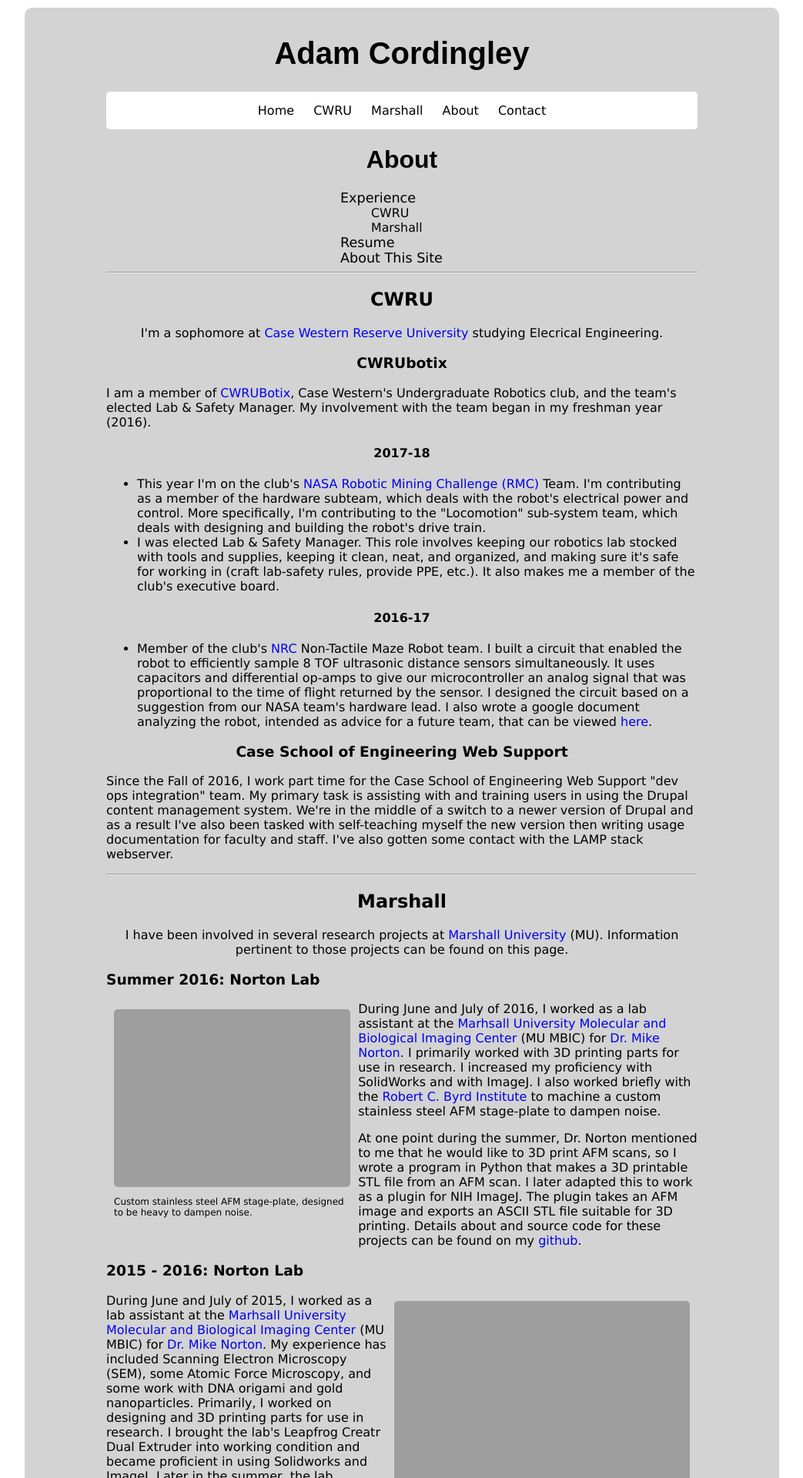
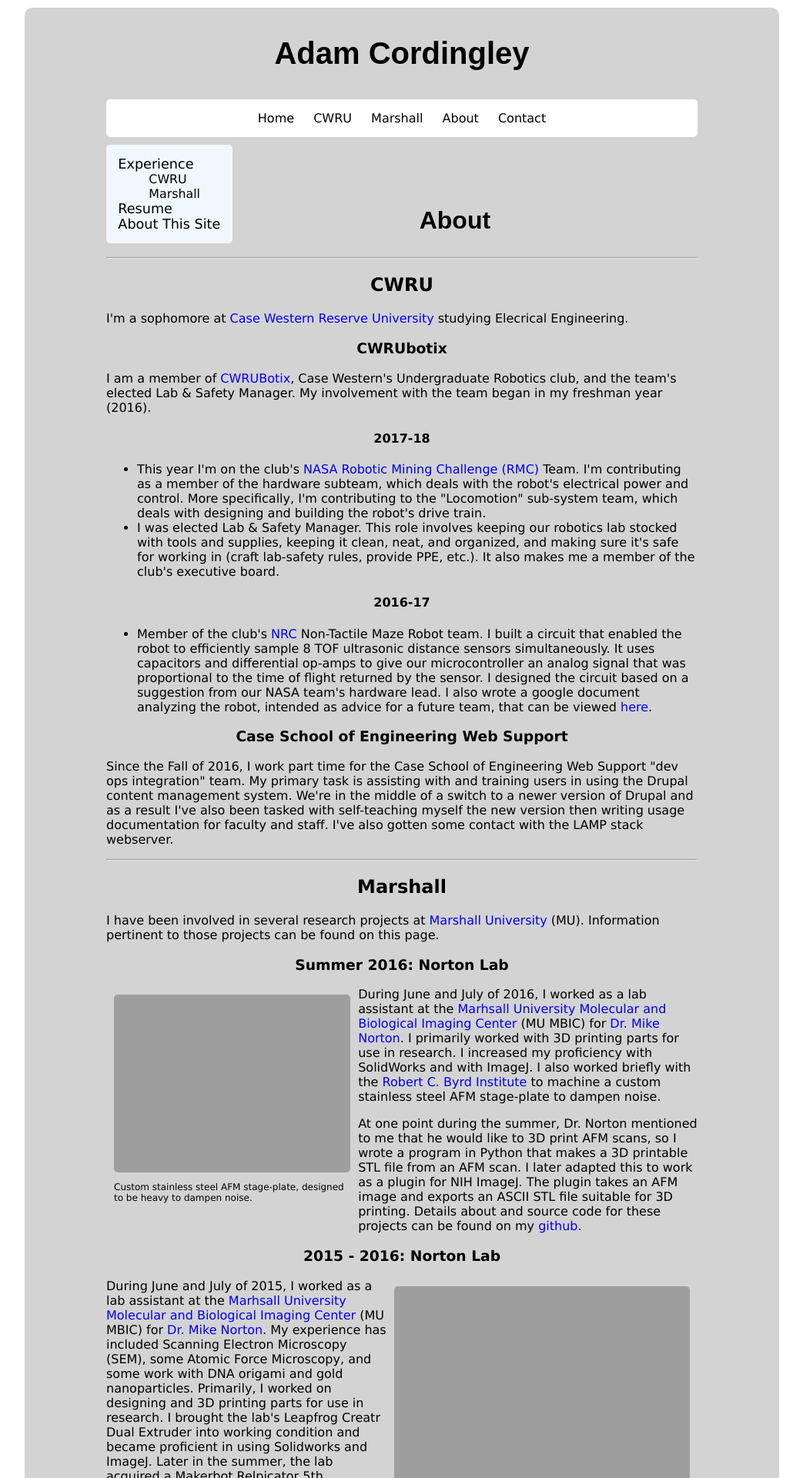
Before and after one commit to AdamC19/AdamC19.github.io, a Jekyll site: the page built from about.html, in a window 1280 px wide. Shown: the top 1920 px of the page at 77% size, without its empty margins (118-1161 px from the left). Built offline with Jekyll 4.4.1, drawn with Linux system fonts in a browser that asks for light colours; comment, search, counter and statistics services are not loaded; some of the changed text lies outside the part shown.

Commit message:
Improve alignment of About page objects & update some about page content

```diff
--- /dev/null
+++ b/_layouts/about.html
@@ -0,0 +1,60 @@
+<!DOCTYPE html>
+<html>
+<head>
+	<base href="{{ site.url }}">
+	<link rel="stylesheet" type="text/css" href="style.css">
+	<meta charset="UTF-8">
+	<meta name="description" content="This is the personal website of Adam Cordingley. Information pertinent to Adam's research at Marshall University, interests, and projects can be found here.">
+	<meta name="author" content="Adam C. Cordingley">
+
+	<title>Adam Cordingley - {{ page.title }}</title>
+	<link rel="apple-touch-icon" sizes="57x57" href="icons/apple-icon-57x57.png">
+	<link rel="apple-touch-icon" sizes="60x60" href="icons/apple-icon-60x60.png">
+	<link rel="apple-touch-icon" sizes="72x72" href="icons/apple-icon-72x72.png">
+	<link rel="apple-touch-icon" sizes="76x76" href="icons/apple-icon-76x76.png">
+	<link rel="apple-touch-icon" sizes="114x114" href="icons/apple-icon-114x114.png">
+	<link rel="apple-touch-icon" sizes="120x120" href="icons/apple-icon-120x120.png">
+	<link rel="apple-touch-icon" sizes="144x144" href="icons/apple-icon-144x144.png">
+	<link rel="apple-touch-icon" sizes="152x152" href="icons/apple-icon-152x152.png">
+	<link rel="apple-touch-icon" sizes="180x180" href="icons/apple-icon-180x180.png">
+	<link rel="icon" type="image/png" sizes="192x192"  href="icons/android-icon-192x192.png">
+	<link rel="icon" type="image/png" sizes="32x32" href="icons/favicon-32x32.png">
+	<link rel="icon" type="image/png" sizes="96x96" href="icons/favicon-96x96.png">
+	<link rel="icon" type="image/png" sizes="16x16" href="icons/favicon-16x16.png">
+	<link rel="manifest" href="icons/manifest.json">
+	<meta name="msapplication-TileColor" content="#ffffff">
+	<meta name="msapplication-TileImage" content="icons/ms-icon-144x144.png">
+	<meta name="theme-color" content="#ffffff">
+
+	<!--Google Analytics-->
+	<script type="text/javascript" src="googleanalytics.js"></script>
+	<!--Google Stuff-->
+	<script type="text/javascript" src="https://apis.google.com/js/platform.js"></script>
+	<!--Twitter-->
+	<script type="text/javascript" src="http://platform.twitter.com/widgets.js"></script>
+	<!--GitHub-->
+	<script async defer src="https://buttons.github.io/buttons.js"></script>
+</head>
+<body>
+	<div id="backdrop" class="center">
+		<!--<img src="img/web_header.png">-->
+		<h1 id="header">Adam Cordingley</h1>
+		<div id="nav" >
+			<a href="index.html"    id="link">Home</a>
+			<a href="cwru.html"     id="link">CWRU</a>
+			<a href="research.html" id="link">Marshall</a>
+			<a href="about.html"    id="link">About</a>
+			<a href="contact.html"  id="link">Contact</a>
+
+		</div>
+		<div id="content" class="center">
+
+			{{ content }}
+		</div>
+	</div>
+	<div id="footer">
+			<p>&copy; 2018 Adam Cordingley</p>
+		</div>
+
+</body>
+</html>
--- a/about.html
+++ b/about.html
@@ -14,36 +16,43 @@
 	<li><a href="about.html#site">About This Site</a></li>
 </ul>
 
+
+<h1 class="center-about">{{ page.title }}</h1>
+
 <hr />
-<h2 id="cwru">CWRU</h2>
+<h2 id="cwru" class="center-all">CWRU</h2>
 <p>
 I&apos;m a sophomore at <a href="http://case.edu" target="_blank">Case Western Reserve University</a> studying Elecrical Engineering.
 </p>
 
-<h3>CWRUbotix</h3>
-<p id="left-align">I am a member of <a href="http://cwrubotix.case.edu" target="_blank">CWRUBotix</a>, Case Western&apos;s Undergraduate Robotics club, and the team&apos;s elected Lab &amp; Safety Manager. My involvement with the team began in my freshman year (2016).
-<h4>2017-18</h4>
-<ul id="left-align">
-	<li>This year I&apos;m on the club&apos;s <a href="http://cwrubotix.case.edu/nasa_rmc.html" target="_blank">NASA Robotic Mining Challenge (RMC)</a> Team. I&apos;m contributing as a member of the hardware subteam, which deals with the robot&apos;s electrical power and control. More specifically, I&apos;m contributing to the &quot;Locomotion&quot; sub-system team, which deals with designing and building the robot&apos;s drive train.</li>
-	<li>I was elected Lab &amp; Safety Manager. This role involves keeping our robotics lab stocked with tools and supplies, keeping it clean, neat, and organized, and making sure it&apos;s safe for working in (craft lab-safety rules, provide PPE, etc.). It also makes me a member of the club&apos;s executive board.</li>
-</ul>
+<h3 class="center-all">CWRUbotix</h3>
 
-<h4>2016-17</h4>
+<div id="left-align">
+	<p>I am a member of <a href="http://cwrubotix.case.edu" target="_blank">CWRUBotix</a>, Case Western&apos;s Undergraduate Robotics club, and the team&apos;s elected Lab &amp; Safety Manager. My involvement with the team began in my freshman year (2016).
+	<h4 class="center-all">2017-18</h4>
+	<ul>
+		<li>This year I&apos;m on the club&apos;s <a href="http://cwrubotix.case.edu/nasa_rmc.html" target="_blank">NASA Robotic Mining Challenge (RMC)</a> Team. I&apos;m contributing as a member of the hardware subteam, which deals with the robot&apos;s electrical power and control. More specifically, I&apos;m contributing to the &quot;Locomotion&quot; sub-system team, which deals with designing and building the robot&apos;s drive train.</li>
+		<li>I was elected Lab &amp; Safety Manager. This role involves keeping our robotics lab stocked with tools and supplies, keeping it clean, neat, and organized, and making sure it&apos;s safe for working in (craft lab-safety rules, provide PPE, etc.). It also makes me a member of the club&apos;s executive board.</li>
+	</ul>
 
-<ul id="left-align">
-	<li>Member of the club&apos;s <a href="http://www.thenrc.org" target="_blank">NRC</a> Non-Tactile Maze Robot team. I built a circuit that enabled the robot to efficiently sample 8 TOF ultrasonic distance sensors simultaneously. It uses capacitors and differential op-amps to give our microcontroller an analog signal that was proportional to the time of flight returned by the sensor. I designed the circuit based on a suggestion from our NASA team&apos;s hardware lead. I also wrote a google document analyzing the robot, intended as advice for a future team, that can be viewed <a href="https://docs.google.com/document/d/1JjG9lMFF_pkVKb8wWEG9LCA54hgOyTaC4Vqfyfnx2y4" target="_blank">here</a>.</li>
-</ul>
+	<h4 class="center-all">2016-17</h4>
 
-<h3>Case School of Engineering Web Support</h3>
-<p id="left-align">Since the Fall of 2016, I work part time for the Case School of Engineering Web Support &quot;dev ops integration&quot; team. My primary task is assisting with and training users in using the Drupal content management system. We&apos;re in the middle of a switch to a newer version of Drupal and as a result I&apos;ve also been tasked with self-teaching myself the new version then writing usage documentation for faculty and staff. I&apos;ve also gotten some contact with the LAMP stack webserver.</p>
+	<ul>
+		<li>Member of the club&apos;s <a href="http://www.thenrc.org" target="_blank">NRC</a> Non-Tactile Maze Robot team. I built a circuit that enabled the robot to efficiently sample 8 TOF ultrasonic distance sensors simultaneously. It uses capacitors and differential op-amps to give our microcontroller an analog signal that was proportional to the time of flight returned by the sensor. I designed the circuit based on a suggestion from our NASA team&apos;s hardware lead. I also wrote a google document analyzing the robot, intended as advice for a future team, that can be viewed <a href="https://docs.google.com/document/d/1JjG9lMFF_pkVKb8wWEG9LCA54hgOyTaC4Vqfyfnx2y4" target="_blank">here</a>.</li>
+	</ul>
+
+	<h3 class="center-all">Case School of Engineering Web Support</h3>
+	<p >Since the Fall of 2016, I work part time for the Case School of Engineering Web Support &quot;dev ops integration&quot; team. My primary task is assisting with and training users in using the Drupal content management system. We&apos;re in the middle of a switch to a newer version of Drupal and as a result I&apos;ve also been tasked with self-teaching myself the new version then writing usage documentation for faculty and staff. I&apos;ve also gotten some contact with the LAMP stack webserver.</p>
+</div>
+
 
 <hr />
-<h2 id="marshall">Marshall</h2>
+<h2 id="marshall" class="center-all">Marshall</h2>
 <p>I have been involved in several research projects at <a href="http://www.marshall.edu" target="_blank">Marshall University</a> (MU). Information pertinent to those projects can be found on this page.</p>
 
 <div id="left-align">
 
-<h3>Summer 2016: Norton Lab</h3>
+<h3 class="center-all">Summer 2016: Norton Lab</h3>
 
 <div style="display:table;float:left;width:40%;margin:10px">
 
@@ -57,22 +66,22 @@
 
 <p>At one point during the summer, Dr. Norton mentioned to me that he would like to 3D print AFM scans, so I wrote a program in Python that makes a 3D printable STL file from an AFM scan. I later adapted this to work as a plugin for NIH ImageJ. The plugin takes an AFM image and exports an ASCII STL file suitable for 3D printing. Details about and source code for these projects can be found on my <a href="https://github.com/AdamC19" target="_blank">github</a>.</p>
 
-<h3>2015 - 2016: Norton Lab</h3>
+<h3 class="center-all">2015 - 2016: Norton Lab</h3>
 <img src="img/leapfrog_and_makerbot.jpg" style="float:right;margin:10px" width="50%" alt="Leapfrog (left) and Makerbot (right) running in tandem">
 <span style="width:50%;float:right;font-size:0.75em">Leapfrog (left) &amp; Makerbot (right) running in tandem.</span>
 <p>During June and July of 2015, I worked as a lab assistant at the <a href="http://www.marshall.edu/mbic/" target="_blank">Marhsall University Molecular and Biological Imaging Center</a> (MU MBIC) for <a href="http://www.atomcrafters.com" target="_blank">Dr. Mike Norton</a>. My experience has included Scanning Electron Microscopy (SEM), some Atomic Force Microscopy, and some work with DNA origami and gold nanoparticles. Primarily, I worked on designing and 3D printing parts for use in research. I brought the lab's Leapfrog Creatr Dual Extruder into working condition and became proficient in using Solidworks and ImageJ. Later in the summer, the lab acquired a Makerbot Relpicator 5th Generation. The lab also posesses a FormLabs SLA printer which I have never used.<br>I continued similar work part time through the fall and spring semesters.</p>
 
-<h3>2014</h3>
+<h3 class="center-all">2014</h3>
 <p>During the spring of 2014, I conducted research using SEM studying the wear on oboe reeds due to playing over time. I did this with much help from <a href="http://www.marshall.edu/mbic/" target="_blank">MU MBIC</a> and <a href="http://www.richardkravchak.com" target="_blank">Dr. Richard Kravchak</a>, oboist and former director of the <a href="http://www.marshall.edu/somt/music/" target="_blank">MU School of Music and Theatre</a> (now <a href="https://www.usm.edu/music/richard-kravchak"  target="_blank">Director of the School of Music</a> at Univ. of Southern Mississippi). I presented a poster on this project at Marshall's Sigma Xi day titled "Wear Analysis of Oboe Reeds with Scanning Electron Microscopy". The poster is displayed below and can also be viewed <a href="/img/sigma_xi_poster.jpg" target="_blank">here</a>.</p>
 <a href="/img/A_Cordingley_Oboe_Poster.png" target="_blank"><img src="/img/A_Cordingley_Oboe_Poster.png" alt="Wear Analysis of Oboe Reeds (click for poster)" width="100%"></a>
 </div>
 
 <hr />
-<h2 id="resume">Resume</h2>
-<p><a href="Adam_Cordingley_resume.pdf">Download Resume</a>&nbsp;</p>
+<h2 id="resume" class="center-all">Resume</h2>
+<p class="center-all"><a href="Adam_Cordingley_resume.pdf">Download Resume</a>&nbsp;</p>
 <object width="100%" height="500px" data="Adam_Cordingley_resume.pdf"></object>
 
 <hr />
-<h2 id="site">About This Site</h2>
-<p>This site is hosted on <a href="http://github.com/" target="_blank">GitHub</a>. The repository for this site can be viewed <a href="https://github.com/AdamC19/AdamC19.github.io" target="_blank">here</a>.</p>
+<h2 id="site" class="center-all">This Site</h2>
+<p class="center-all">This site is hosted using <a href="http://pages.github.com/" target="_blank">GitHub pages</a>. The repository for this site can be found <a href="https://github.com/AdamC19/AdamC19.github.io" target="_blank">here</a>.</p>
 <a style="float:top" class="github-button" href="https://github.com/AdamC19" data-style="mega" data-count-href="/AdamC19/followers" data-count-api="/users/AdamC19#followers" data-count-aria-label="# followers on GitHub" aria-label="Follow @AdamC19 on GitHub">Follow @AdamC19</a>
--- a/style.css
+++ b/style.css
@@ -2,6 +2,18 @@
 .center {
 	margin-left: auto;
 	margin-right: auto;
+}
+
+.center-all{
+	margin-left 	: auto;
+	margin-right 	: auto;
+	text-align 	: center;
+	width 		: 100%;
+}
+
+.center-about{
+	width 		: 70%;
+	text-align 	: center;
 }
 
 body {
@@ -26,23 +38,24 @@
 }
 
 h1{
-	font-family: Arial, Helvetica, sans-serif;
+	font-family 	: Arial, Helvetica, sans-serif;
+	display 	: inline-block;
 }
 
 div#nav {
-	margin 			: 10px auto;
-	width 			: 80%;
-	background 		: #ffffff;
+	margin 		: 10px auto;
+	width 		: 80%;
+	background 	: #ffffff;
 	border-radius 	: 5px;
 	font-family 	: Verdana, Arial, Helvetica, sans-serif;
 
 }
 
 div#content {
-	width:80%;
-	min-height: 500px;
-	text-align: center;
-	font-family: Verdana, Arial, Helvetica, sans-serif;
+	width 		: 80%;
+	min-height 	: 500px;
+	text-align 	: left;
+	font-family 	: Verdana, Arial, Helvetica, sans-serif;
 }
 
 #left-align {
@@ -89,11 +102,15 @@
 
 
 ul.quicklinks {
-	list-style-type : none;
+	display 		: inline-block;
+	list-style-type 	: none;
 	font-size 		: 1.1em;
 	text-align 		: left;
-	width 			: 200px;
-	margin 			: 0px auto;
+	max-width 		: 21%;
+	margin 			: 0px 2% 0px 0px;
+	padding 		: 2%;
+	border-radius 		: 5px;
+	background 		: aliceblue;
 }
 
 ul.quicklinks > ul {
```
Also changed, not shown: other parts of about.html (+4 -2 lines).
